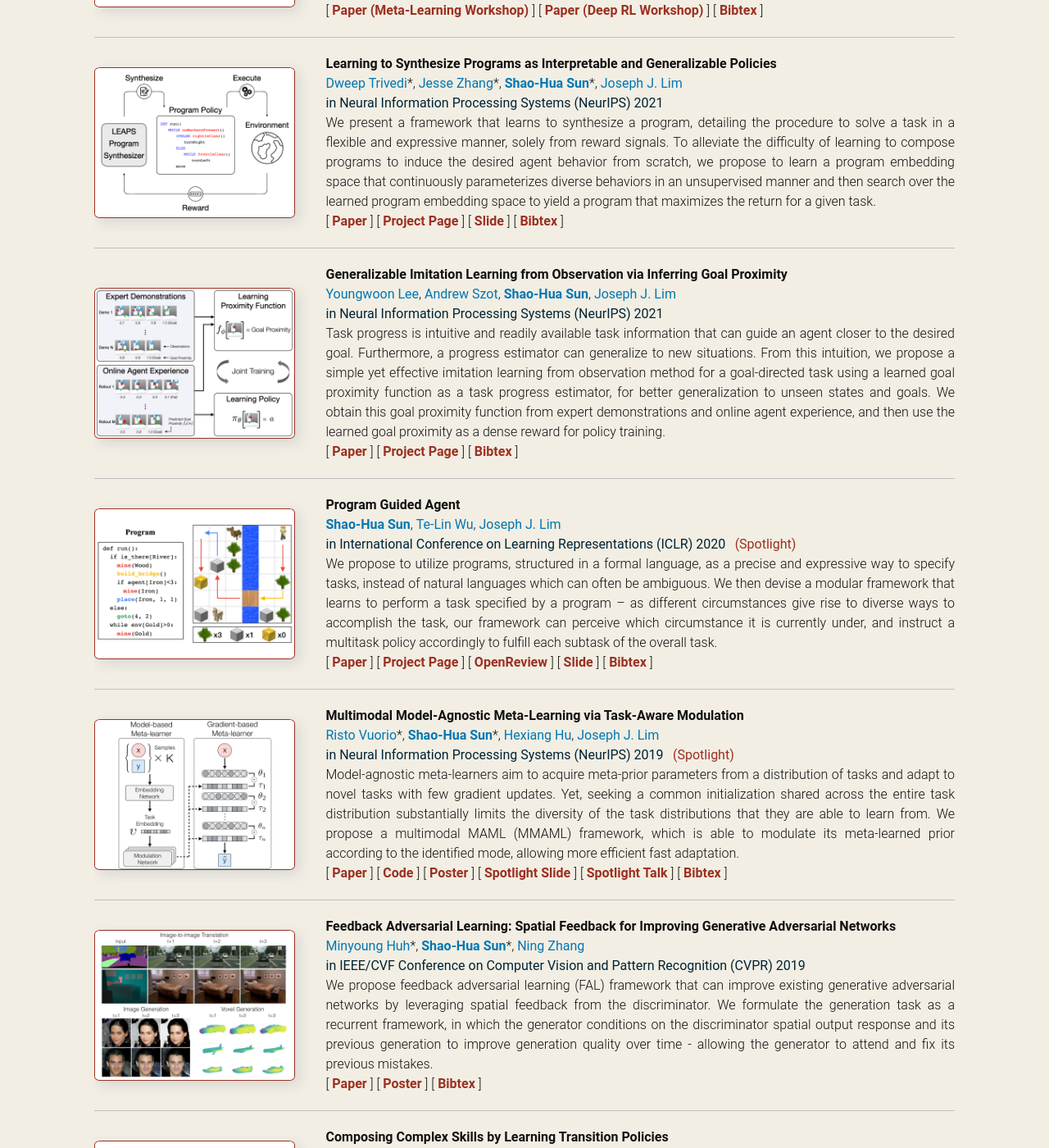
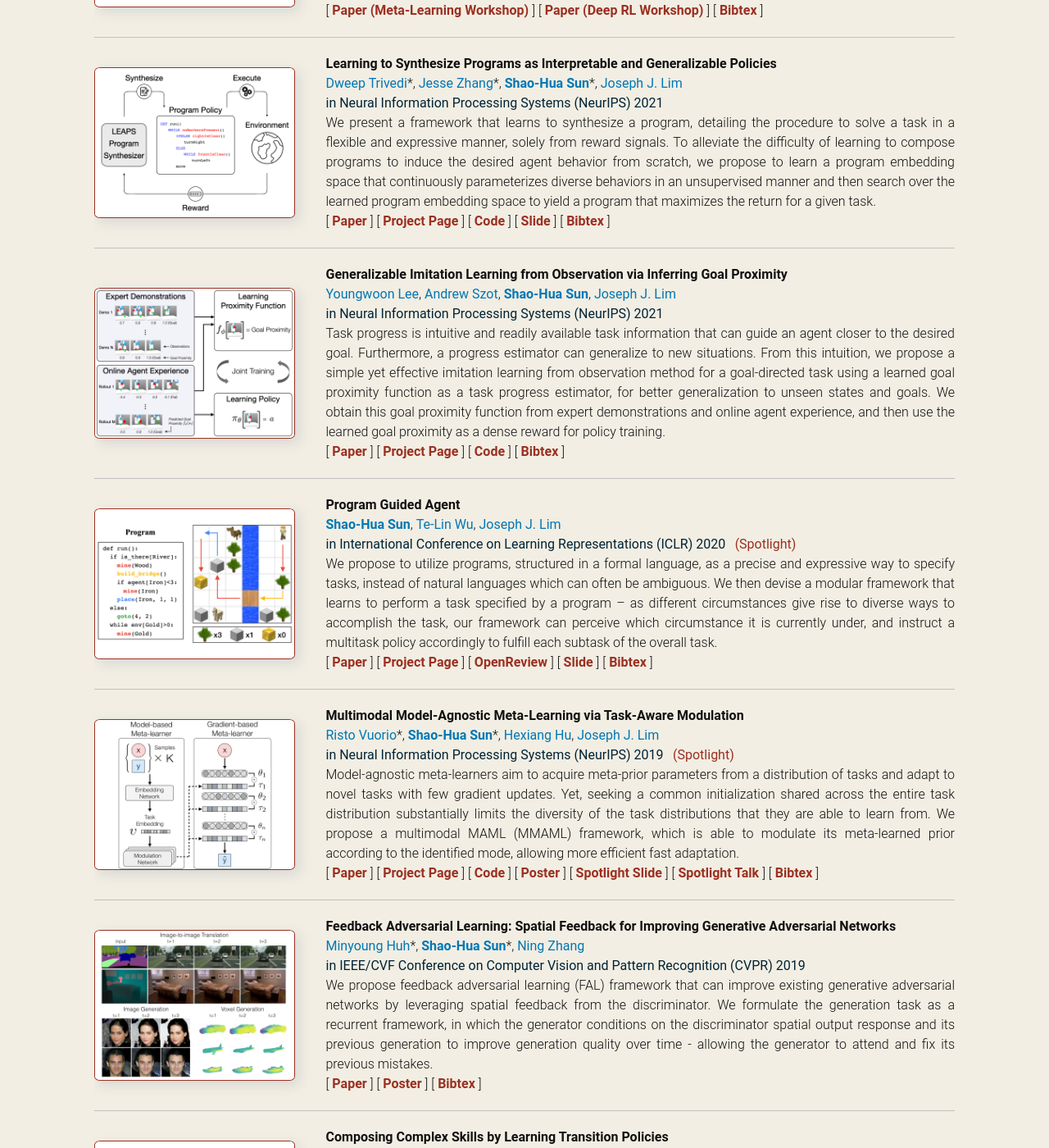
Before and after one commit to shaohua0116/shaohua0116.github.io, a Jekyll site: the page built from index.html, in a window 1280 px wide and 1400 px high, scrolled down 1070 px. Shown: the whole window at 82% size. Built offline with Jekyll 4.4.1, drawn with Linux system fonts in a browser that asks for light colours; some web fonts are replaced.

Commit message:
add misc

```diff
--- a/_data/publications.yml
+++ b/_data/publications.yml
@@ -52,6 +52,8 @@
       url:  'https://arxiv.org/abs/2108.13643'
     - name: 'Project Page'
       url:  'https://clvrai.github.io/leaps/'
+    - name: 'Code'
+      url:  'https://github.com/clvrai/leaps'
     - name: 'Slide'
       url:  './images/slides/leaps.pdf'
     - name: 'Bibtex'
@@ -83,6 +85,8 @@
       url: 'https://papers.nips.cc/paper/2021/hash/868b7df964b1af24c8c0a9e43a330c6a-Abstract.html'
     - name: 'Project Page'
       url:  'https://clvrai.github.io/goal_prox_il/'
+    - name: 'Code'
+      url:  'https://github.com/clvrai/goal_prox_il'
     - name: 'Bibtex'
       url:  '/bibtex/goal.txt'
   publisher:  'Neural Information Processing Systems (NeurIPS) 2021'
@@ -142,6 +146,8 @@
   tags:
     - name: 'Paper'
       url:  'http://papers.nips.cc/paper/8296-multimodal-model-agnostic-meta-learning-via-task-aware-modulation'
+    - name: 'Project Page'
+      url:  'https://vuoristo.github.io/MMAML/'
     - name: 'Code'
       url:  'https://github.com/shaohua0116/MMAML-Classification'
     - name: 'Poster'
```
